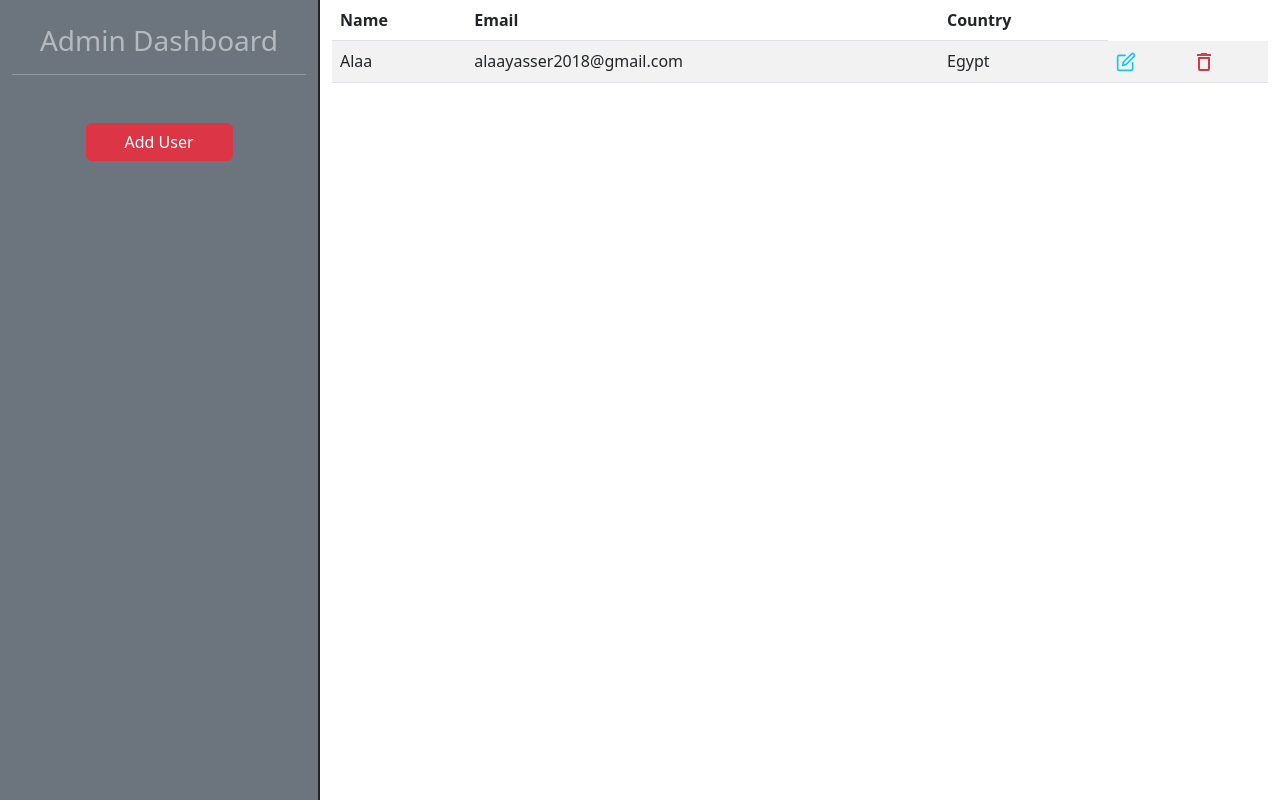
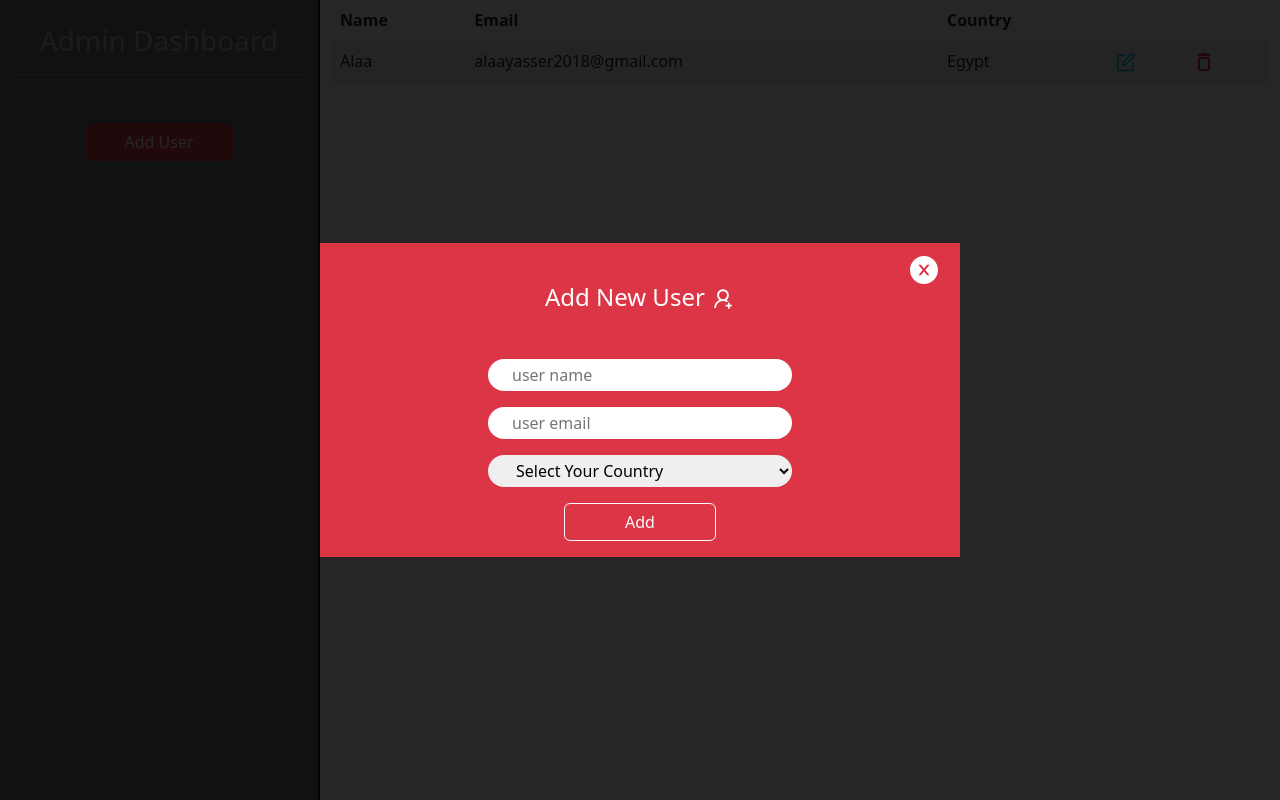
Before and after one commit to alaayasser741/user-mangement__react-app, a React (Create React App) app: page /users in a window 1280 px wide. Both pictures are taken after a click on the button "Add User". Built offline with nearby package versions, Linux system fonts and the light colour scheme.

Commit message:
add form Components  in user page

```diff
--- /dev/null
+++ b/src/components/reusable/Form.jsx
@@ -0,0 +1,28 @@
+import React from 'react'
+import '../../styles/form.css';
+import { AiOutlineUserAdd, AiFillCloseCircle } from 'react-icons/ai'
+const Form = ({setShow}) => {
+
+    return (
+        <div className='form__section'>
+            <div className="form__card bg-danger w-50 vh50 p-3 text-center">
+                <h4 className='text-white text-center mb-5 mt-4'>Add New User <AiOutlineUserAdd /></h4>
+                <form action="">
+                    <input type="text" required placeholder='user name' className="rounded-5 w-50 d-block mb-3 outline-0 m-auto px-4 py-1 border-0" />
+                    <input type="email" required placeholder='user email' className="rounded-5 w-50 d-block mb-3 outline-0 m-auto px-4 py-1 border-0" />
+                    <select required className="rounded-5 w-50 d-block mb-3 outline-0 m-auto px-4 py-1 border-0">
+                        <option value="">Select Your Country</option>
+                        <option value="Egypt">Egypt</option>
+                        <option value="USA">USA</option>
+                        <option value="KSA">KSA</option>
+                        <option value="Other">Other</option>
+                    </select>
+                    <input type="submit" className='btn btn-outline-light w-25' value="Add" />
+                    <div onClick={()=>{setShow(false)}} className='close text-white'><AiFillCloseCircle /></div>
+                </form>
+            </div>
+        </div>
+    )
+}
+
+export default Form
--- a/src/pages/Users.jsx
+++ b/src/pages/Users.jsx
@@ -1,9 +1,10 @@
-import React from 'react'
-import { Container, Row, Col, Card, Button,Table  } from 'react-bootstrap';
-import {FiEdit} from 'react-icons/fi';
-import {MdOutlineDelete} from 'react-icons/md';
-
+import React, { useState } from 'react'
+import { Container, Row, Col, Card, Button, Table } from 'react-bootstrap';
+import { FiEdit } from 'react-icons/fi';
+import { MdOutlineDelete } from 'react-icons/md';
+import Form from '../components/reusable/Form'
 const Users = () => {
+  const [showForm, setShowForm] = useState(false);
   return (
     <div>
       <Container fluid>
@@ -11,7 +12,8 @@ const Users = () => {
           <Col lg={3} className='bg-secondary border-dark border-end vh-100 border-2'>
             <h3 className="text-white-50 mt-4 text-center">Admin Dashboard</h3>
             <hr className='text-white' />
-            <Button variant='danger' className='d-block mt-5 w-50 m-auto'>Add User</Button>
+            <Button onClick={() => { setShowForm(true) }} variant='danger' className='d-block mt-5 w-50 m-auto'>Add User</Button>
+            {showForm && <Form setShow={setShowForm} />}
           </Col>
           <Col lg={9}>
             <Table striped>
@@ -27,8 +29,8 @@ const Users = () => {
                   <td>Alaa</td>
                   <td>alaayasser2018@gmail.com</td>
                   <td>Egypt</td>
-                  <td><FiEdit className='text-info fs-5 ' style={{cursor:'pointer'}}/></td>
-                  <td><MdOutlineDelete className='text-danger fs-4 ' style={{cursor:'pointer'}}/></td>
+                  <td><FiEdit className='text-info fs-5 ' style={{ cursor: 'pointer' }} /></td>
+                  <td><MdOutlineDelete className='text-danger fs-4 ' style={{ cursor: 'pointer' }} /></td>
                 </tr>
               </tbody>
             </Table>
--- /dev/null
+++ b/src/styles/form.css
@@ -0,0 +1,31 @@
+.form__section {
+    width: 100%;
+    min-height: 100%;
+    position: fixed;
+    top: 0;
+    left: 0;
+    background-color: rgba(0, 0, 0, .85);
+    display: flex;
+    align-items: center;
+    justify-content: center;
+
+}
+
+.form__card {
+    position: relative;
+}
+
+input {
+    outline: 0;
+}
+.close{
+    position: absolute;
+    top: 0px;
+    right: 20px;
+    font-size: 2rem;
+    cursor: pointer;
+    transition: 0.3s;
+}
+.close:hover{
+    color: #000 !important;
+}
```
